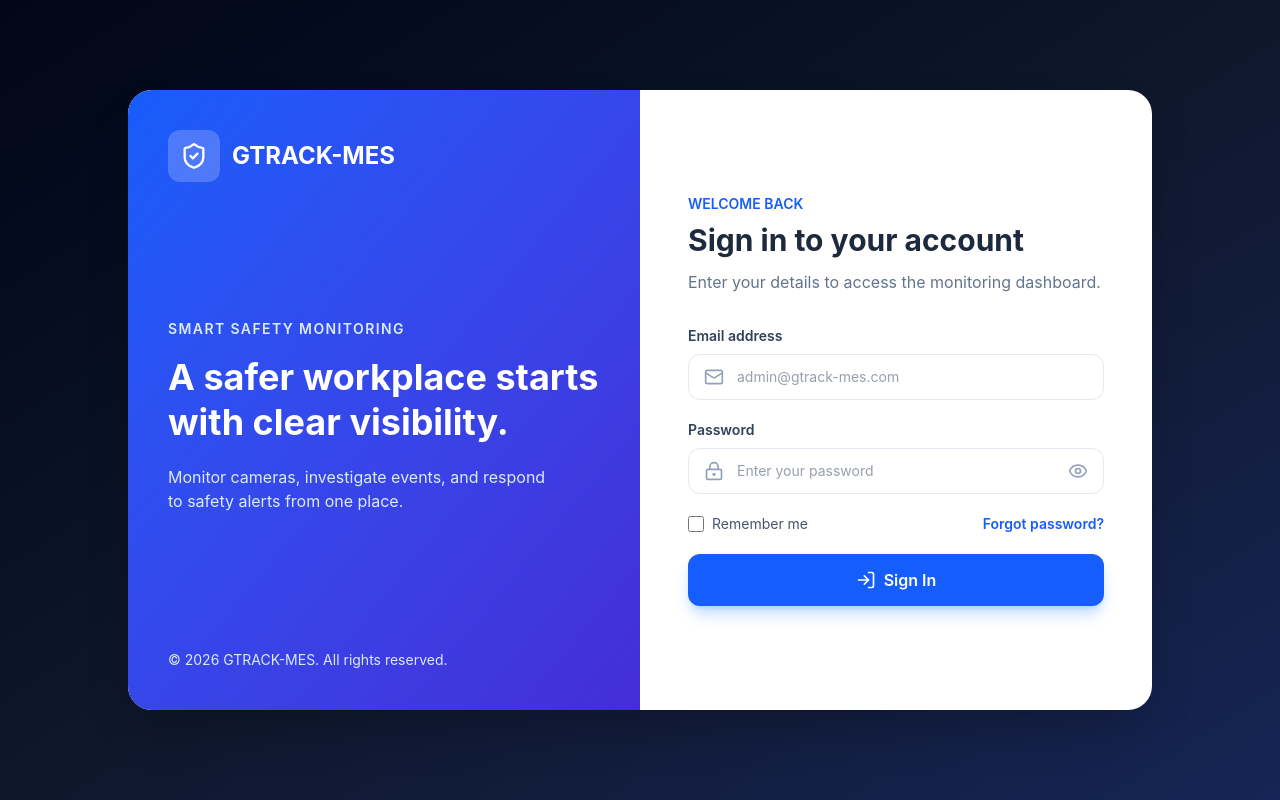
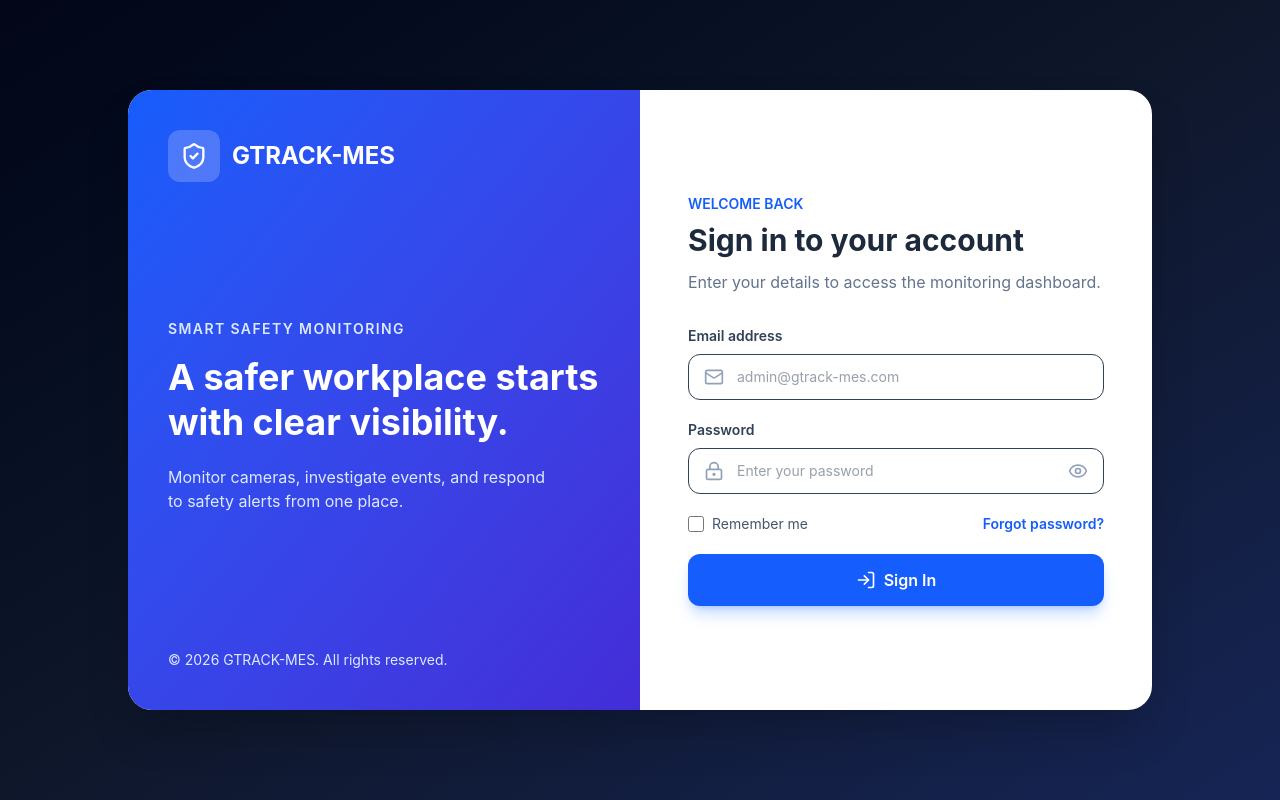
Before and after one commit to zakirya592/GTRACK-MES-AI-Frontend, a React (Vite) app: page / in a window 1280 px wide. Built offline with nearby package versions, Linux system fonts and the light colour scheme.

Commit message:
updatd login

```diff
--- a/src/Pages/Login/Login.jsx
+++ b/src/Pages/Login/Login.jsx
@@ -27,8 +27,8 @@ function Login() {
             <div className="mb-10 lg:hidden"><div className="inline-flex items-center gap-2 rounded-xl bg-blue-100 px-3 py-2 text-blue-700"><ShieldCheck className="h-5 w-5" /><span className="font-bold">GTRACK-MES</span></div></div>
             <p className="text-sm font-semibold text-blue-600">WELCOME BACK</p><h2 className="mt-2 text-3xl font-bold text-slate-800">Sign in to your account</h2><p className="mt-3 text-slate-500">Enter your details to access the monitoring dashboard.</p>
             <form onSubmit={handleSubmit} className="mt-8 space-y-5">
-              <label className="block text-sm font-semibold text-slate-700">Email address<div className="relative mt-2"><Mail className="pointer-events-none absolute left-4 top-1/2 h-5 w-5 -translate-y-1/2 text-slate-400" /><input required type="email" placeholder="admin@gtrack-mes.com" className="w-full rounded-xl border border-slate-200 py-3 pl-12 pr-4 font-normal outline-none transition focus:border-blue-500 focus:ring-4 focus:ring-blue-100" /></div></label>
-              <label className="block text-sm font-semibold text-slate-700">Password<div className="relative mt-2"><LockKeyhole className="pointer-events-none absolute left-4 top-1/2 h-5 w-5 -translate-y-1/2 text-slate-400" /><input required type={showPassword ? "text" : "password"} placeholder="Enter your password" className="w-full rounded-xl border border-slate-200 py-3 pl-12 pr-12 font-normal outline-none transition focus:border-blue-500 focus:ring-4 focus:ring-blue-100" /><button type="button" onClick={() => setShowPassword(!showPassword)} aria-label={showPassword ? "Hide password" : "Show password"} className="absolute right-4 top-1/2 -translate-y-1/2 text-slate-400 hover:text-slate-700">{showPassword ? <EyeOff className="h-5 w-5" /> : <Eye className="h-5 w-5" />}</button></div></label>
+              <label className="block text-sm font-semibold text-slate-700">Email address<div className="relative mt-2"><Mail className="pointer-events-none absolute left-4 top-1/2 h-5 w-5 -translate-y-1/2 text-slate-400" /><input required type="email" placeholder="admin@gtrack-mes.com" className="w-full rounded-xl border  py-3 pl-12 pr-4 font-normal outline-none transition focus:border-blue-500 focus:ring-4 focus:ring-blue-100" /></div></label>
+              <label className="block text-sm font-semibold text-slate-700">Password<div className="relative mt-2"><LockKeyhole className="pointer-events-none absolute left-4 top-1/2 h-5 w-5 -translate-y-1/2 text-slate-400" /><input required type={showPassword ? "text" : "password"} placeholder="Enter your password" className="w-full rounded-xl border  py-3 pl-12 pr-12 font-normal outline-none transition focus:border-blue-500 focus:ring-4 focus:ring-blue-100" /><button type="button" onClick={() => setShowPassword(!showPassword)} aria-label={showPassword ? "Hide password" : "Show password"} className="absolute right-4 top-1/2 -translate-y-1/2 text-slate-400 hover:text-slate-700">{showPassword ? <EyeOff className="h-5 w-5" /> : <Eye className="h-5 w-5" />}</button></div></label>
               <div className="flex items-center justify-between text-sm"><label className="flex items-center gap-2 text-slate-600"><input type="checkbox" className="h-4 w-4 rounded border-slate-300 accent-blue-600" /> Remember me</label><button type="button" className="font-semibold text-blue-600 hover:text-blue-700">Forgot password?</button></div>
               <button type="submit" disabled={isLoading} className="flex w-full items-center justify-center gap-2 rounded-xl bg-blue-600 py-3.5 font-semibold text-white shadow-lg shadow-blue-500/30 transition hover:bg-blue-700  cursor-pointer">
                 {isLoading ? <><LoaderCircle className="h-5 w-5 animate-spin" /> Signing in...</> : <><LogIn className="h-5 w-5" /> Sign In</>}
```
